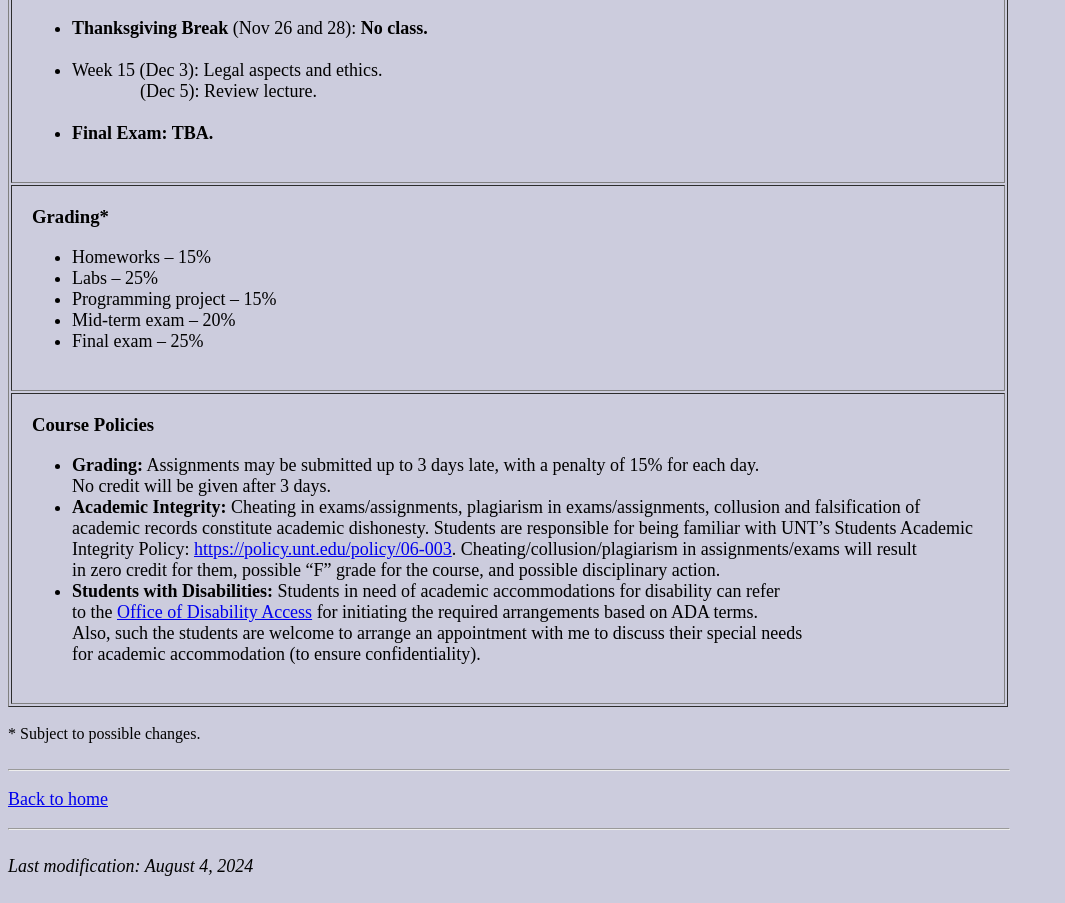
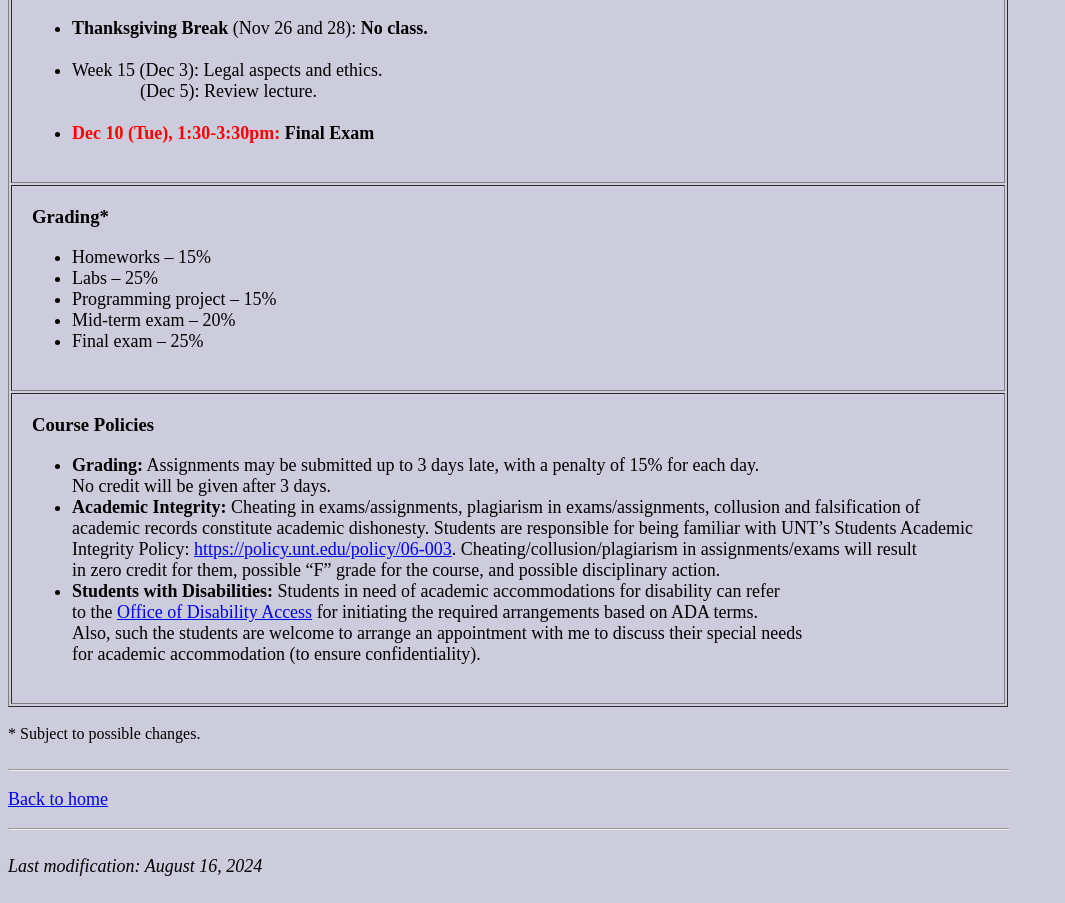
Before and after one commit to kirillmo/kirillmo.github.io, a plain HTML site: page csce5550-24.html in a window 1280 px wide. Shown: the part 1533-2436 px from the top of the page, without its empty margins (0-1065 px from the left). Drawn offline with Linux system fonts and the light colour scheme.

Commit message:
Add files via upload

```diff
--- a/csce5550-24.html
+++ b/csce5550-24.html
@@ -152,7 +152,7 @@
 <span style="margin-left:68px;">(Dec 5): Review lecture.
 </li>
 <br>
-<li> <b>Final Exam: TBA.</b>
+<li> <span style="color:red;"><b>Dec 10 (Tue), 1:30-3:30pm:</b></span> <b>Final Exam</b>
 </li>
     </ul>
     </font>
@@ -212,7 +212,7 @@
 
 <br>
 <font size=+1>
-<i>Last modification: August 4, 2024</i>
+<i>Last modification: August 16, 2024</i>
 </font>
 <br>
 <br>
```
